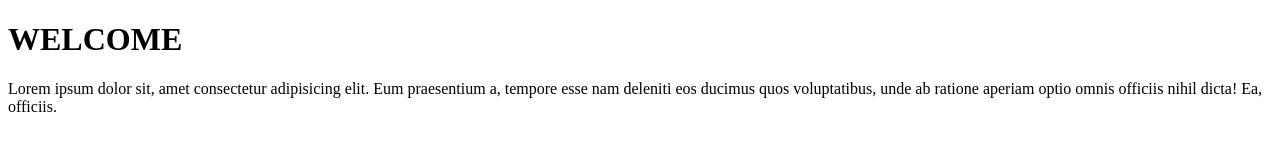
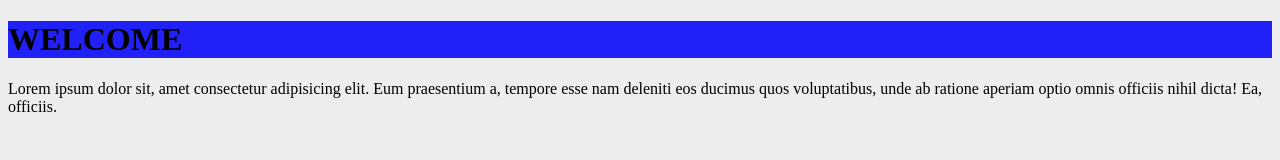
Before and after one commit to WEB-dev-19/United-Together-, a plain HTML site: page home.html in a window 1280 px wide. Drawn offline with Linux system fonts and the light colour scheme.

Commit message:
new update

```diff
--- a/home.html
+++ b/home.html
@@ -4,10 +4,12 @@
     <meta charset="UTF-8">
     <meta name="viewport" content="width=device-width, initial-scale=1.0">
     <title>UNITED-TOGETHER</title>
-    <style></style>
+    <link rel="stylesheet" href="styles.css">
 </head>
 <body>
-    <h1>WELCOME</h1>
+    <header>
+     <h1 id="WELCOME">WELCOME</h1>
+    </header>
     <p>Lorem ipsum dolor sit, amet consectetur adipisicing elit. Eum praesentium a, tempore esse nam deleniti eos ducimus quos voluptatibus, unde ab ratione aperiam optio omnis officiis nihil dicta! Ea, officiis.</p>
 
 </body>
--- /dev/null
+++ b/styles.css
@@ -0,0 +1,7 @@
+body{
+    background-color: rgb(238, 237, 237);
+
+}
+header{
+    background-color: rgb(33, 33, 247)
+}
```
